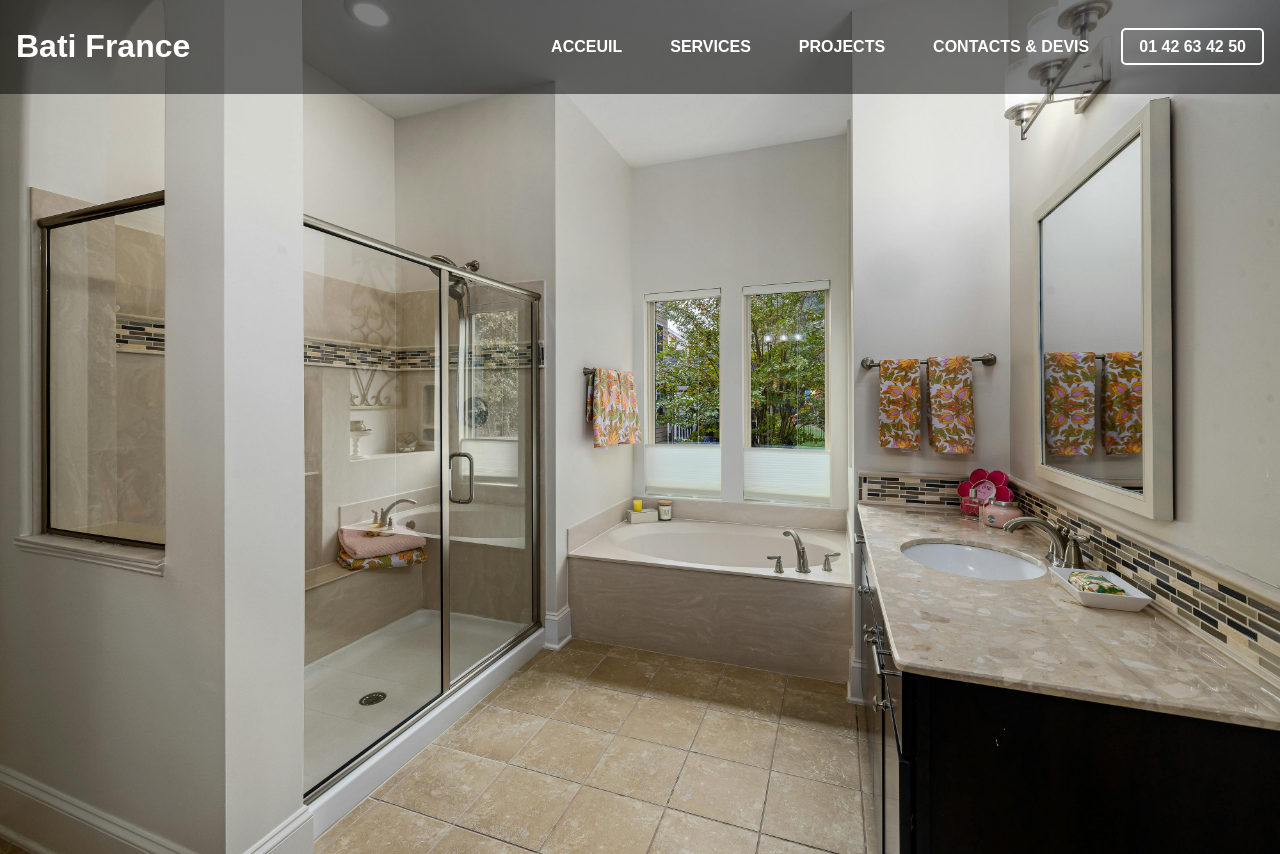
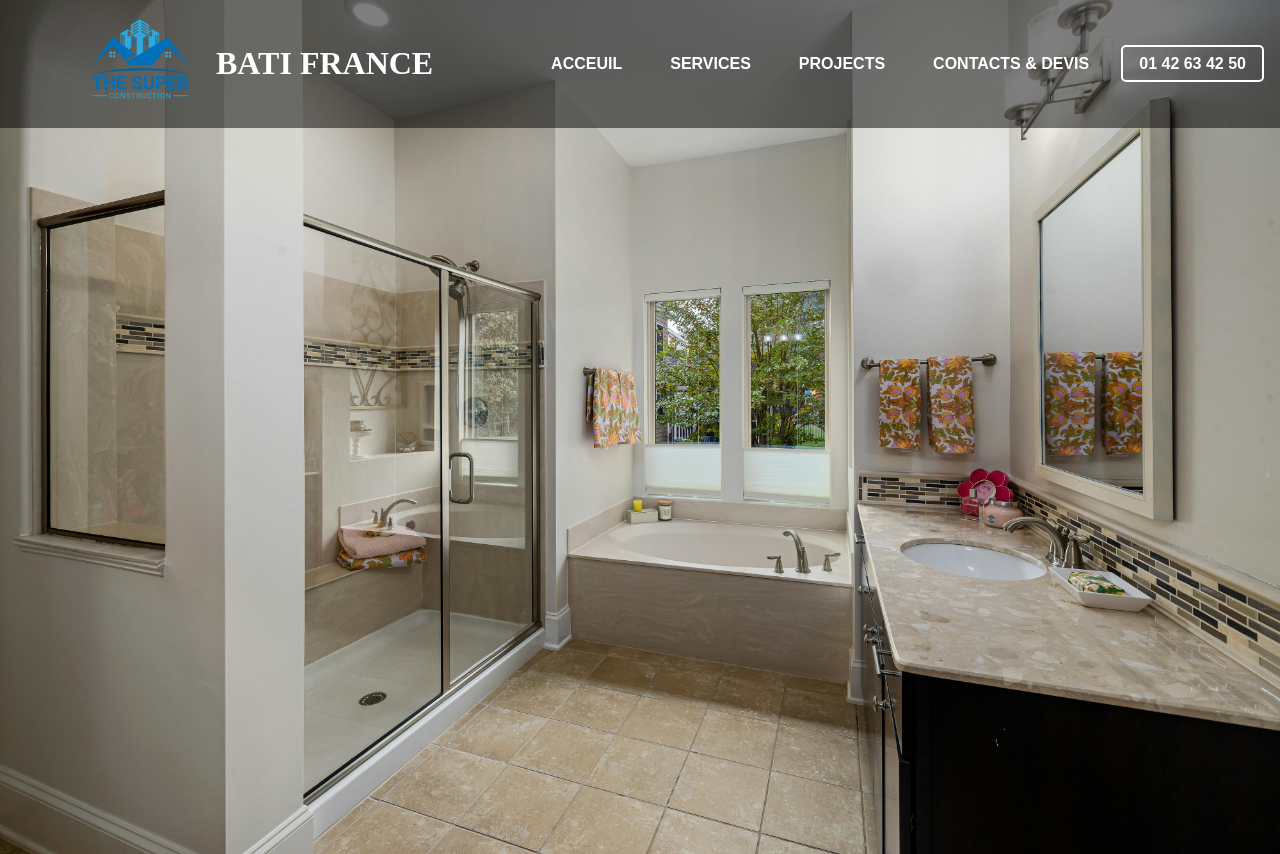
Before and after one commit to massygh/BATI-FRANCE, a plain HTML site: page index.html in a window 1280 px wide. Shown: the top 854 px of the page. Drawn offline with Linux system fonts and the light colour scheme.

Commit message:
add header

```diff
--- a/index.html
+++ b/index.html
@@ -10,7 +10,8 @@
     <header>
         <div class="header-container">
             <div class="logo">
-                <h1>Bati France</h1>
+                <a href="index.html"><img src="images/logo.png" alt="Bati France Logo"></a>
+                <h1>BATI FRANCE</h1>
             </div>
             <nav>
                 <ul>
@@ -30,7 +31,7 @@
             </nav>
         </div>
         <div class="header-image">
-            <img src="bf.png" alt="Bati France">
+            <img src="images/bf.png" alt="Bati France">
         </div>
     </header>
     <div class="main-content">
--- a/styles.css
+++ b/styles.css
@@ -21,8 +21,20 @@ header {
     z-index: 10;
 }
 
+
 header .logo {
-    margin-left: 1rem;
+    margin-left: 5rem;
+    display: flex;
+    align-items: center;
+}
+
+header .logo img {
+    height: 120px;
+}
+
+header .logo h1 {
+    padding: 0 1rem;
+    font-family:'trickster';
 }
 
 header nav {
```
Also changed, not shown: images/bf.png (renamed from bf.png), images/logo.png (added).
